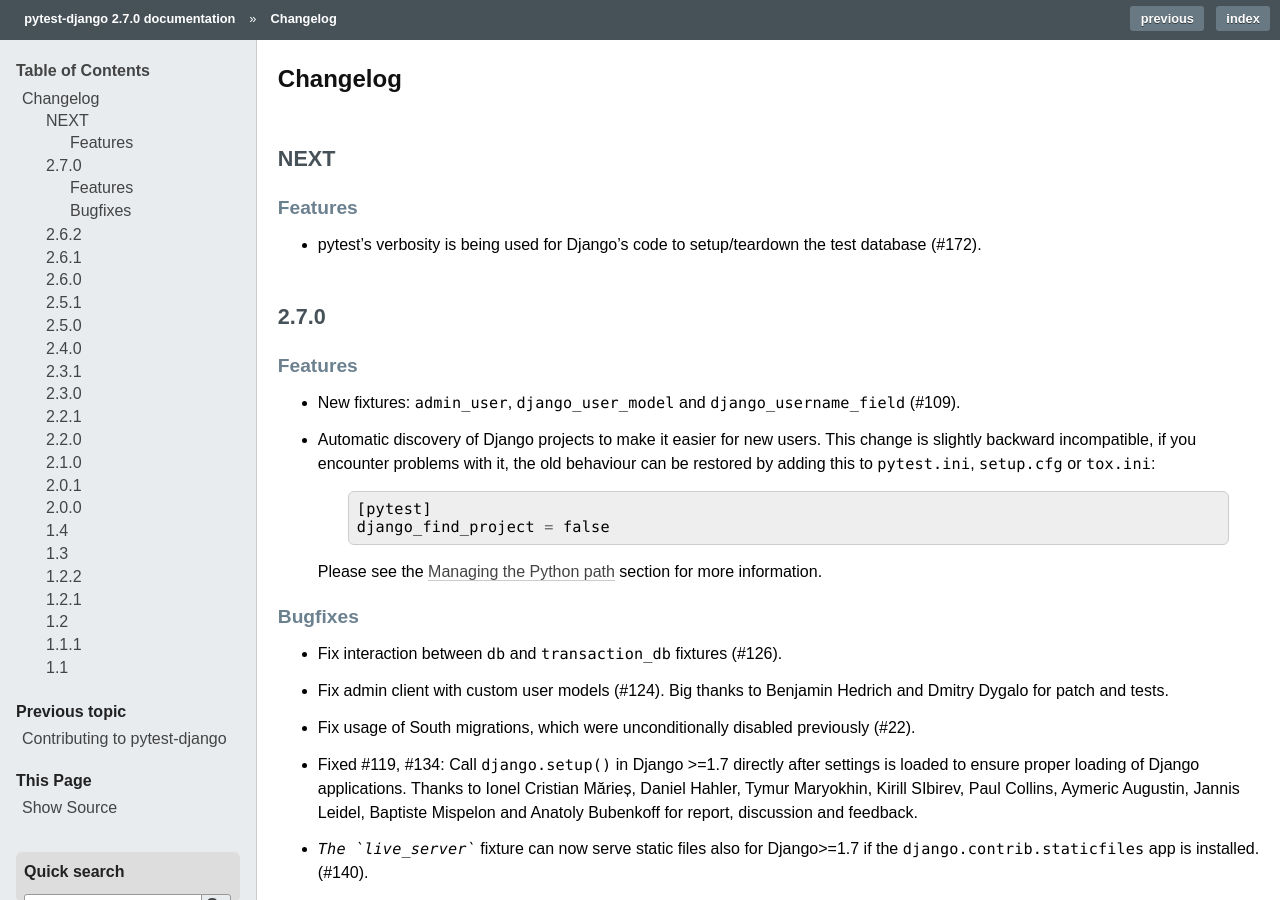
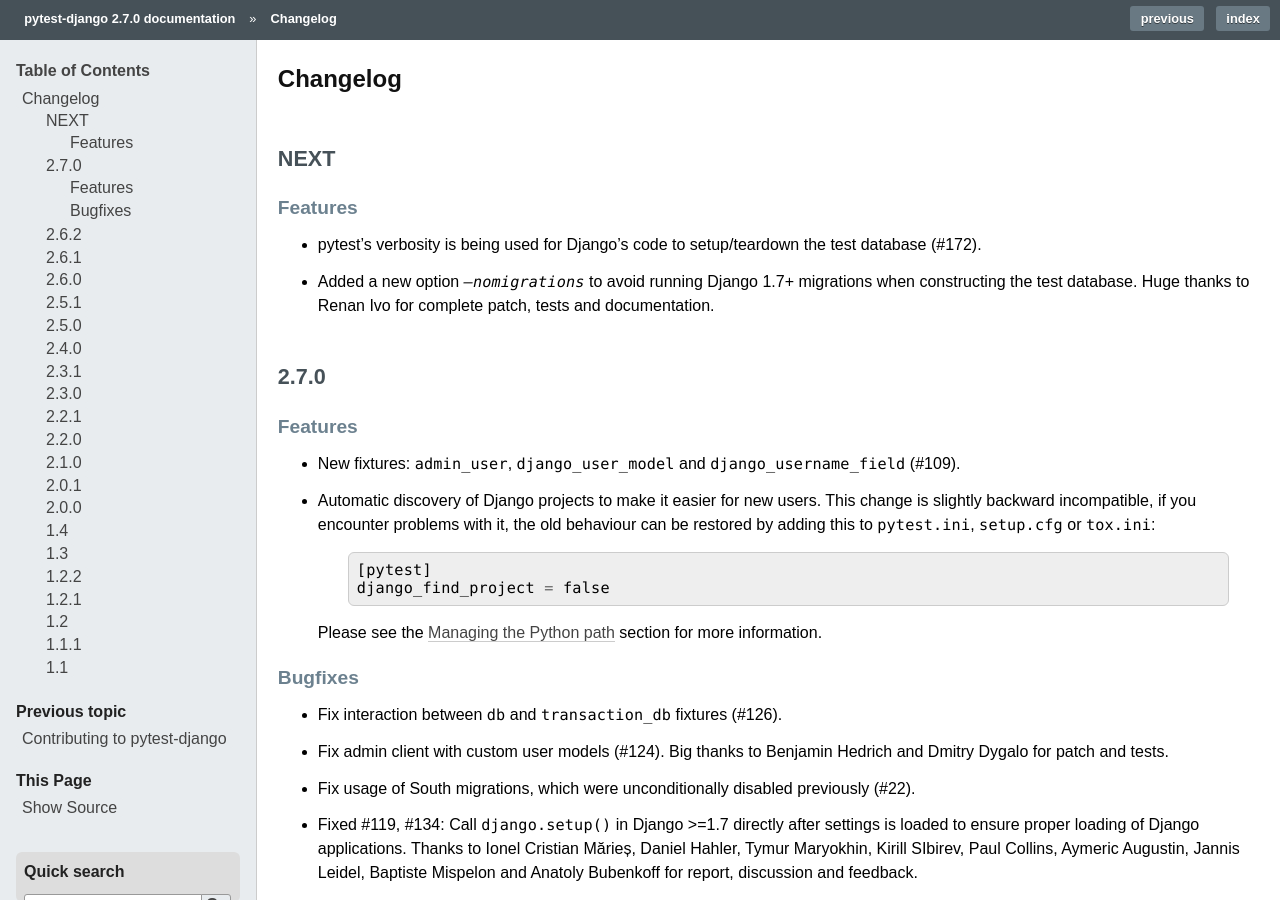
Before and after one commit to pytest-dev/pytest-django, a Sphinx documentation site: the page built from docs/changelog.rst, in a window 1280 px wide and 900 px high. Built offline with Sphinx 7.4.7, drawn with Linux system fonts in a browser that asks for light colours.

Commit message:
Update changelog with new --nomigrations flag

```diff
--- a/docs/changelog.rst
+++ b/docs/changelog.rst
@@ -9,6 +9,10 @@
 
 * pytest's verbosity is being used for Django's code to setup/teardown the test
   database (#172).
+
+* Added a new option `--nomigrations` to avoid running Django 1.7+ migrations
+  when constructing the test database. Huge thanks to Renan Ivo for complete
+  patch, tests and documentation.
 
 2.7.0
 -----
```
